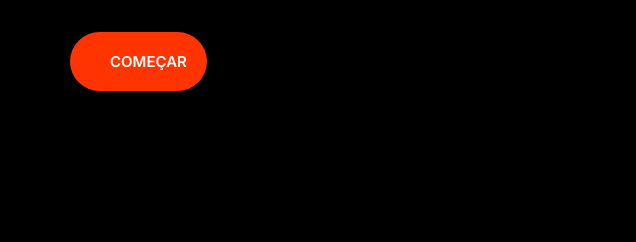
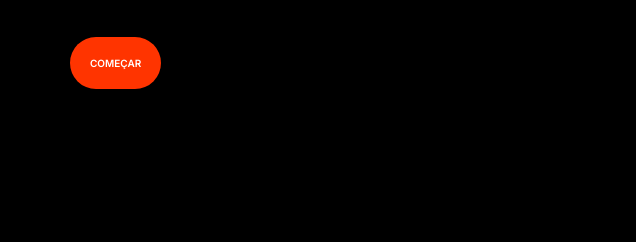
Before and after one commit to helenapedro/Expertise, a website built with Parcel: page index.html in a window 1280 px wide. Shown: the part 338-580 px from the top of the page, 0-636 px from the left. Built offline with nearby package versions, Linux system fonts and the light colour scheme.

Commit message:
new commit

```diff
--- a/css/styles.css
+++ b/css/styles.css
@@ -275,11 +275,11 @@ a {
 
 @media screen and (min-width: 1024px) {
   .btn {
-    font-size: 1.5rem;
+    font-size: 1rem;
   }
 
   .btn--stretched {
-    padding-left: 4rem;
+    padding-left: 2rem;
     padding-right: 2rem;
   }
 }
```
